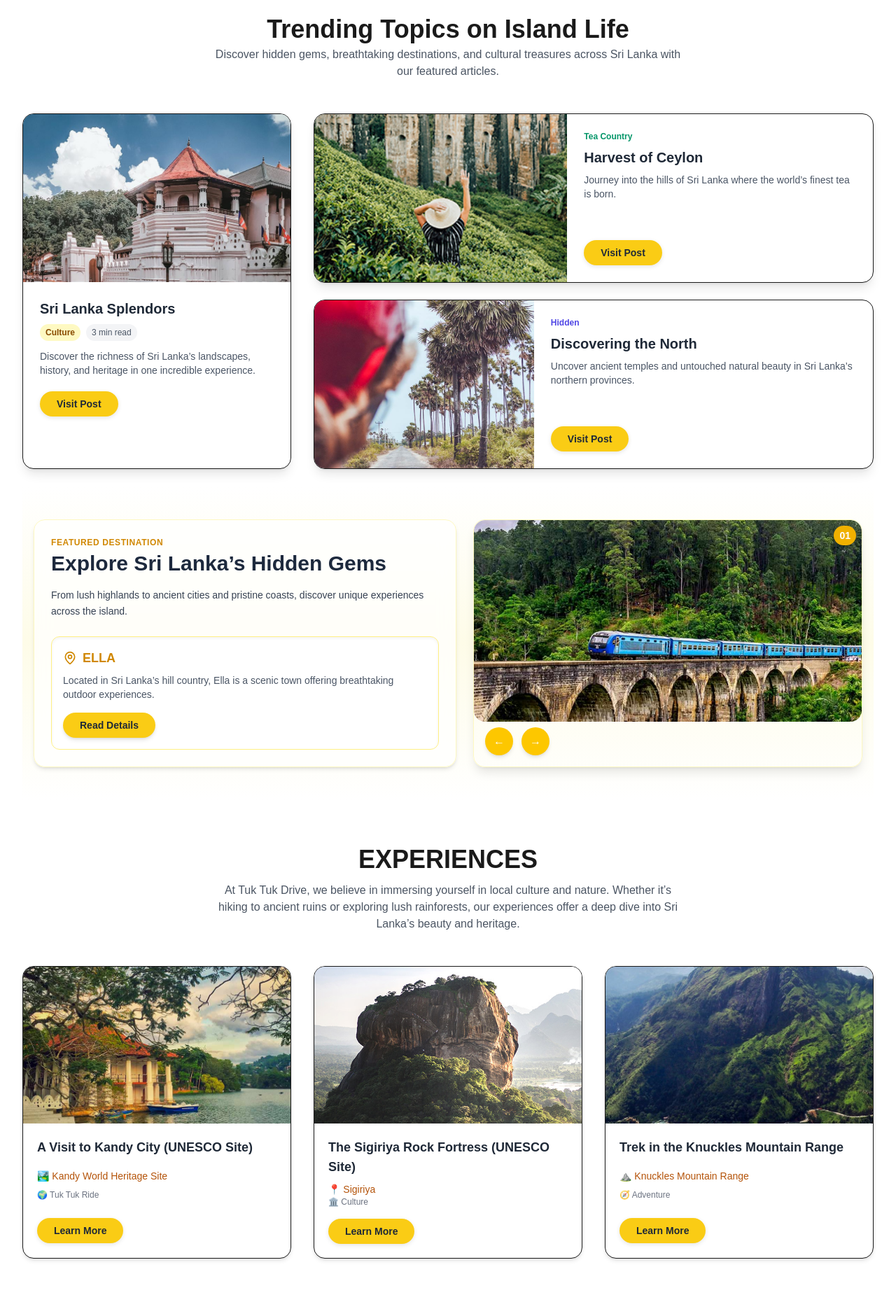
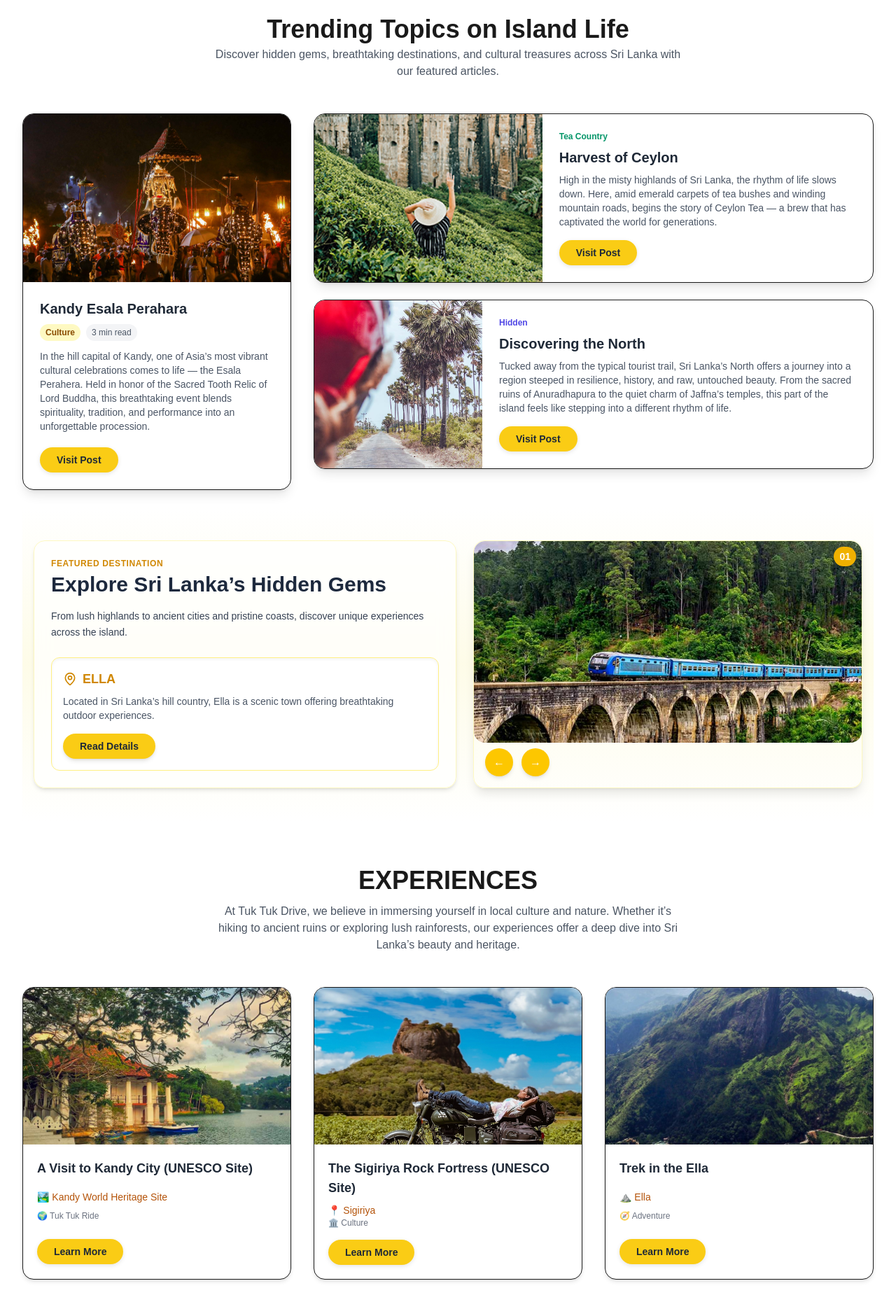
Before and after one commit to Thilina1/tuk, a Next.js app: page /blog in a window 1280 px wide. Shown: the part 376-2236 px from the top of the page at 70% size. Built offline with nearby package versions, Linux system fonts and the light colour scheme.

Commit message:
UPDATE_UI

```diff
--- a/src/app/aboutus/Content.tsx
+++ b/src/app/aboutus/Content.tsx
@@ -6,6 +6,7 @@ import {
   FaClock,
   FaLeaf,
 } from "react-icons/fa";
+import InstagramEmbedSection from "./instaEmbeded";
 
 export default function AboutUs() {
   const features = [
@@ -103,6 +104,8 @@ travel experience.
         </div>
       </div>
 
+      <InstagramEmbedSection />
+
       {/* CTA */}
       <div className="py-20 bg-gradient-to-r from-yellow-200 to-yellow-50 text-center">
         <h3 className="text-3xl font-bold text-gray-900">
--- /dev/null
+++ b/src/app/aboutus/instaEmbeded.tsx
@@ -0,0 +1,86 @@
+"use client";
+
+import Script from "next/script";
+import { useEffect, useState } from "react";
+import { FaInstagram } from "react-icons/fa";
+
+// ✅ TypeScript fix for Instagram global object
+declare global {
+  interface Window {
+    instgrm: {
+      Embeds: {
+        process: () => void;
+      };
+    };
+  }
+}
+
+export default function InstagramEmbedSection() {
+  const instagramEmbeds = [
+    "https://www.instagram.com/p/DEwP1g0o9f1/?utm_source=ig_embed",
+    "https://www.instagram.com/p/DHfzvxyoLGJ/?utm_source=ig_embed",
+    "https://www.instagram.com/p/DDL6xq8I-qq/?utm_source=ig_embed",
+  ];
+
+  const [loaded, setLoaded] = useState(false);
+
+  useEffect(() => {
+    const timer = setTimeout(() => {
+      if (window?.instgrm?.Embeds?.process) {
+        window.instgrm.Embeds.process();
+        setLoaded(true); // mark all loaded after embed script processes
+      }
+    }, 2000);
+
+    return () => clearTimeout(timer);
+  }, []);
+
+  return (
+    <section className="bg-gradient-to-br from-white/40 to-white/10 backdrop-blur-md py-16 px-4 text-center">
+      <h3 className="text-3xl font-extrabold text-gray-900 mb-2">See the Journey on Instagram</h3>
+      <p className="text-gray-700 mb-10">Explore real moments shared by travelers like you</p>
+
+      {/* Spinner */}
+      {!loaded && (
+        <div className="flex justify-center items-center py-10">
+          <div className="w-10 h-10 border-4 border-t-4 border-gray-300 border-t-blue-500 rounded-full animate-spin"></div>
+        </div>
+      )}
+
+      {/* Instagram Cards */}
+      <div className={`grid ${loaded ? "grid-cols-1 sm:grid-cols-2 md:grid-cols-3" : "hidden"} gap-6 max-w-7xl mx-auto`}>
+        {instagramEmbeds.map((url, index) => (
+          <div
+            key={index}
+            className="rounded-xl overflow-hidden shadow-md bg-white/70 backdrop-blur-sm flex items-center justify-center min-h-[460px]"
+          >
+            <div
+              dangerouslySetInnerHTML={{
+                __html: `
+                  <blockquote class="instagram-media" data-instgrm-permalink="${url}" data-instgrm-version="14" style="width:100%; min-height:450px; max-width:100%; margin:auto;"></blockquote>
+                `,
+              }}
+            />
+          </div>
+        ))}
+      </div>
+
+      {/* More on Instagram Button */}
+      {loaded && (
+        <div className="mt-10 flex justify-center">
+          <a
+            href="https://www.instagram.com/tuktukdrive"
+            target="_blank"
+            rel="noopener noreferrer"
+            className="inline-flex items-center gap-2 text-white bg-gradient-to-r from-pink-500 to-yellow-500 px-5 py-3 rounded-full shadow-lg hover:scale-105 transition"
+          >
+            <FaInstagram size={20} />
+            <span className="font-semibold">More on Instagram</span>
+          </a>
+        </div>
+      )}
+
+      <Script async src="//www.instagram.com/embed.js" />
+    </section>
+  );
+}
--- a/src/app/blog/Content.tsx
+++ b/src/app/blog/Content.tsx
@@ -16,9 +16,9 @@ export default function BlogContent() {
       {/* Trending Topics */}
       <div>
         <div className="text-center mb-12">
-          <h3 className="text-4xl font-extrabold" style={{ color: "#1a1a1a" }}>
+          <h4 className="text-4xl font-extrabold" style={{ color: "#1a1a1a" }}>
             Trending Topics on Island Life
-          </h3>
+          </h4>
           <p
             className="mt-1 max-w-2xl mx-auto text-sm md:text-base"
             style={{ color: "#4b5563" }} // gray-600
@@ -34,7 +34,7 @@ export default function BlogContent() {
             style={{ backgroundColor: "#ffffff", color: "#1a1a1a" }}
           >
             <Image
-              src="/blog/blogPost/kandy.jpeg"
+              src="/blog/esala perahara.jpg"
               alt="Temple"
               width={500}
               height={300}
@@ -42,7 +42,7 @@ export default function BlogContent() {
             />
             <div className="p-6">
               <h3 className="text-xl font-bold mb-2" style={{ color: "#1f2937" }}>
-                Sri Lanka Splendors
+                Kandy Esala Perahara
               </h3>
               <div className="flex flex-wrap gap-2 text-xs mb-3">
                 <span className="bg-yellow-100 text-yellow-800 font-semibold px-2 py-1 rounded-full">
@@ -51,7 +51,7 @@ export default function BlogContent() {
                 <span className="bg-gray-100 text-gray-600 px-2 py-1 rounded-full">3 min read</span>
               </div>
               <p className="text-sm text-gray-600 mb-5">
-                Discover the richness of Sri Lanka’s landscapes, history, and heritage in one incredible experience.
+              In the hill capital of Kandy, one of Asia’s most vibrant cultural celebrations comes to life — the Esala Perahera. Held in honor of the Sacred Tooth Relic of Lord Buddha, this breathtaking event blends spirituality, tradition, and performance into an unforgettable procession.
               </p>
               <button
   className="text-sm font-semibold px-6 py-2 rounded-full shadow-md hover:shadow-lg transition duration-300"
@@ -75,14 +75,14 @@ export default function BlogContent() {
                 alt: "Tea",
                 tag: "Tea Country",
                 title: "Harvest of Ceylon",
-                desc: "Journey into the hills of Sri Lanka where the world’s finest tea is born.",
+                desc: "High in the misty highlands of Sri Lanka, the rhythm of life slows down. Here, amid emerald carpets of tea bushes and winding mountain roads, begins the story of Ceylon Tea — a brew that has captivated the world for generations.",
               },
               {
                 img: "/blog/blogPost/north.jpeg",
                 alt: "North",
                 tag: "Hidden",
                 title: "Discovering the North",
-                desc: "Uncover ancient temples and untouched natural beauty in Sri Lanka’s northern provinces.",
+                desc: "Tucked away from the typical tourist trail, Sri Lanka’s North offers a journey into a region steeped in resilience, history, and raw, untouched beauty. From the sacred ruins of Anuradhapura to the quiet charm of Jaffna’s temples, this part of the island feels like stepping into a different rhythm of life.",
               },
             ].map((item, i) => (
               <div
@@ -155,7 +155,7 @@ export default function BlogContent() {
               link: "/blog/blogsContent/kandyFirst",
             },
             {
-              image: "/blog/blogPost/sigiriya.jpeg",
+              image: "/blog/sigiriya.jpg",
               alt: "Sigiriya",
               title: "The Sigiriya Rock Fortress (UNESCO Site)",
               tag: "📍 Sigiriya",
@@ -165,8 +165,8 @@ export default function BlogContent() {
             {
               image: "/blog/blogPost/ella_hike.jpeg",
               alt: "Knuckles",
-              title: "Trek in the Knuckles Mountain Range",
-              tag: "⛰️ Knuckles Mountain Range",
+              title: "Trek in the Ella",
+              tag: "⛰️ Ella",
               subtag: "🧭 Adventure",
               link: "/blogsContent/ella",
             },
--- a/src/app/blog/destination.tsx
+++ b/src/app/blog/destination.tsx
@@ -21,8 +21,8 @@ const destinations = [
   {
     name: "KANDY",
     description:
-      "Famous for the Temple of the Tooth, Kandy is a cultural capital surrounded by mountains.",
-    image: "/blog/blogPost/kandy.jpeg",
+      "Famous for the Temple of the Tooth, Kandy is a vibrant cultural capital surrounded by misty mountains.",
+    image: "/blog/kandyTemple.jpg",
   },
 ];
 
--- a/src/app/components/Reviews.tsx
+++ b/src/app/components/Reviews.tsx
@@ -94,9 +94,9 @@ support that make every trip unforgettable. ...
           <div className="flex justify-center md:justify-start gap-4 mt-6">
   {[ // your social links
     { icon: FaFacebookF, href: "https://web.facebook.com/tuktukdrivesl?_rdc=1&_rdr#" },
+    { icon: FaInstagram, href: "https://www.instagram.com/tuktukdrive_srilanka/" },
     { icon: FaGoogle, href: "https://google.com/YourPage" },
     { icon: FaTripadvisor, href: "https://tripadvisor.com/YourPage" },
-    { icon: FaInstagram, href: "https://instagram.com/YourPage" },
   ].map((social, i) => (
     <a
       key={i}
--- a/src/app/contact/ContactInfo.tsx
+++ b/src/app/contact/ContactInfo.tsx
@@ -16,7 +16,7 @@ export default function ContactInfo() {
 
         <div className="mb-4 text-center">
           <Image
-            src="/blog/couple.jpg"
+            src="/logo/TukTukDrive-Logo-Footer.png"
             alt="Contact Illustration"
             width={300}
             height={200}
```
Also changed, not shown: public/blog/blogPost/sigiriya.jpeg (deleted), public/blog/blogPost/sigiriya.jpg (added).
